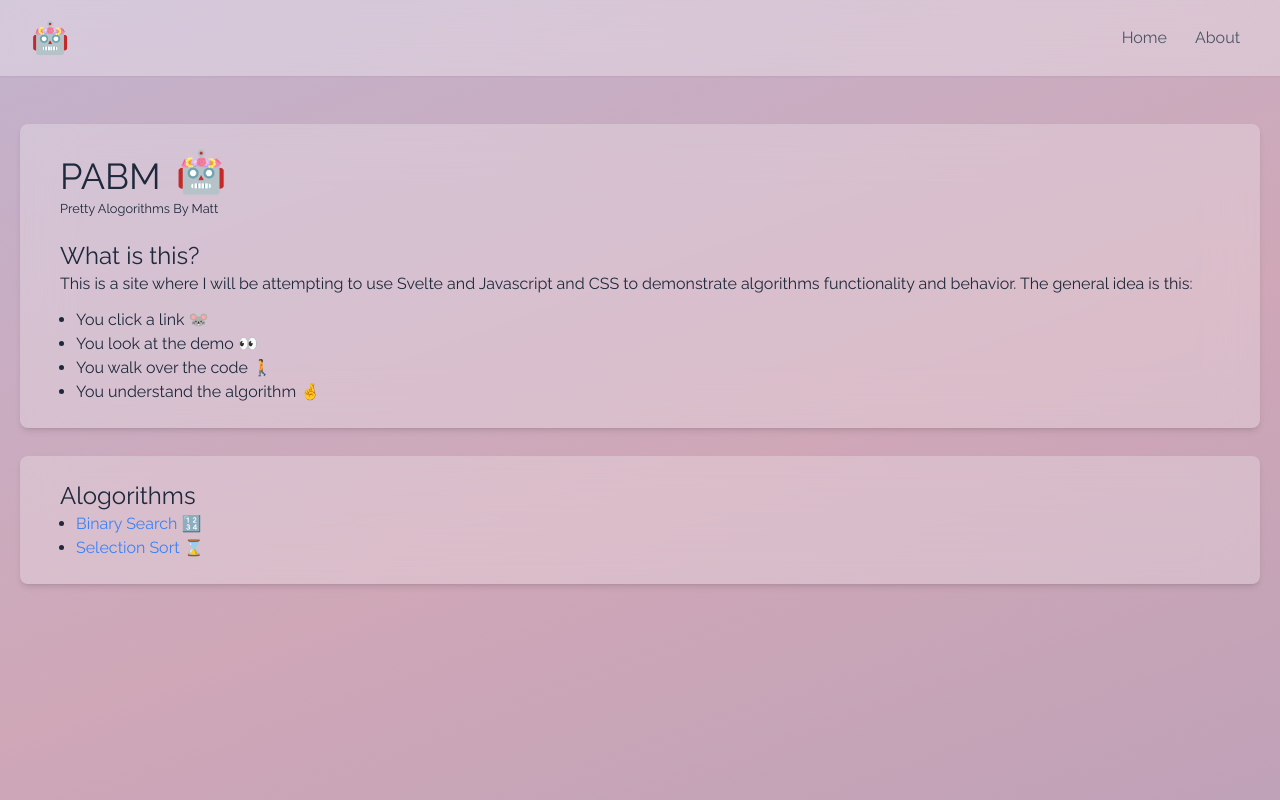
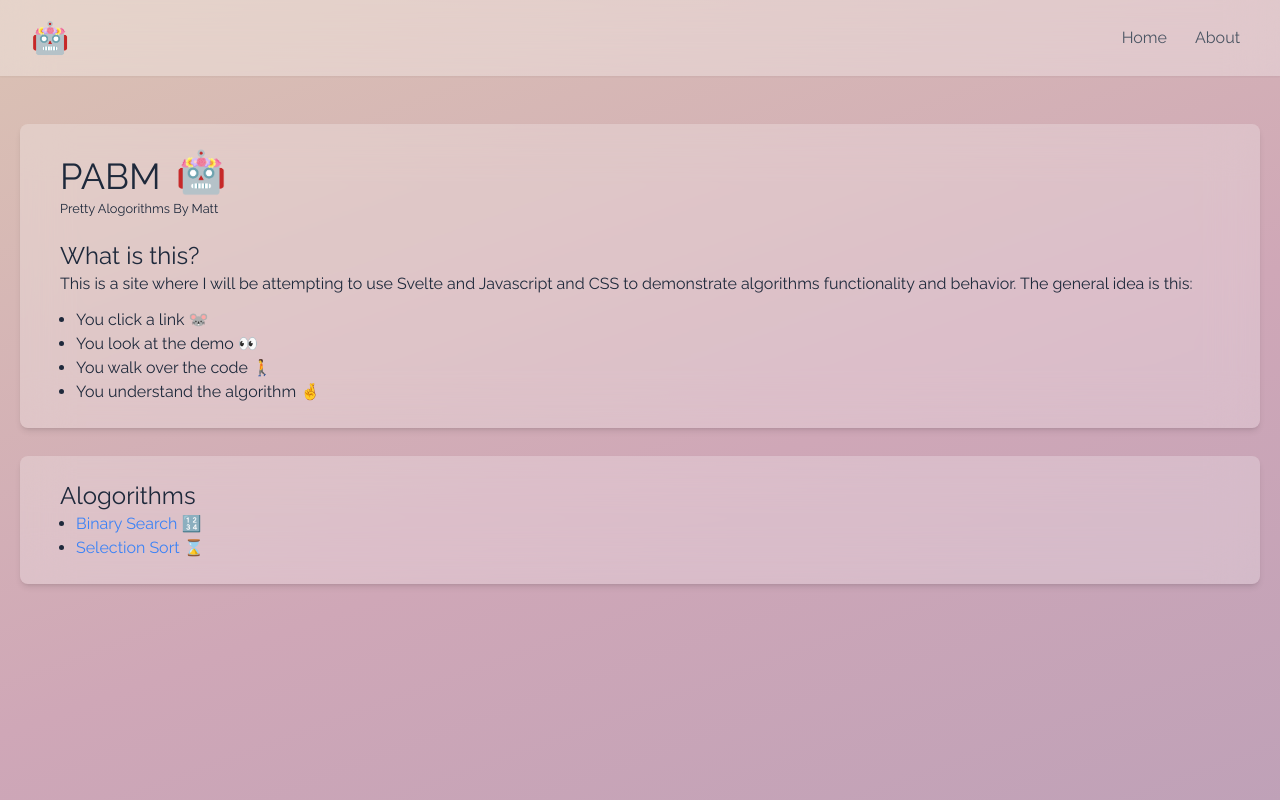
Before and after one commit to matty-cakes/pabm, a Svelte app: page / in a window 1280 px wide. Built offline with nearby package versions, Linux system fonts and the light colour scheme.

Commit message:
expr: tinkering with colors why not

```diff
--- a/src/app.css
+++ b/src/app.css
@@ -8,12 +8,12 @@ body {
   height: 100%;
   background-image: linear-gradient(
     340deg,
-    rgb(174 196 238 / 100%) 0%,
-    rgb(207 167 183 / 100%) 15%,
+    rgb(185 238 174) 0%,
+    rgb(120 75 93) 15%,
     rgb(150 146 185 / 100%) 45%,
     rgb(207 167 183 / 100%) 60%,
-    rgb(174 196 238 / 100%) 75%,
-    rgb(207 167 183 / 100%) 100%
+    rgb(238 237 174) 75%,
+    rgb(64 125 128) 100%
   );
   background-size: 1000% 1000%;
   background-repeat: space;
```
